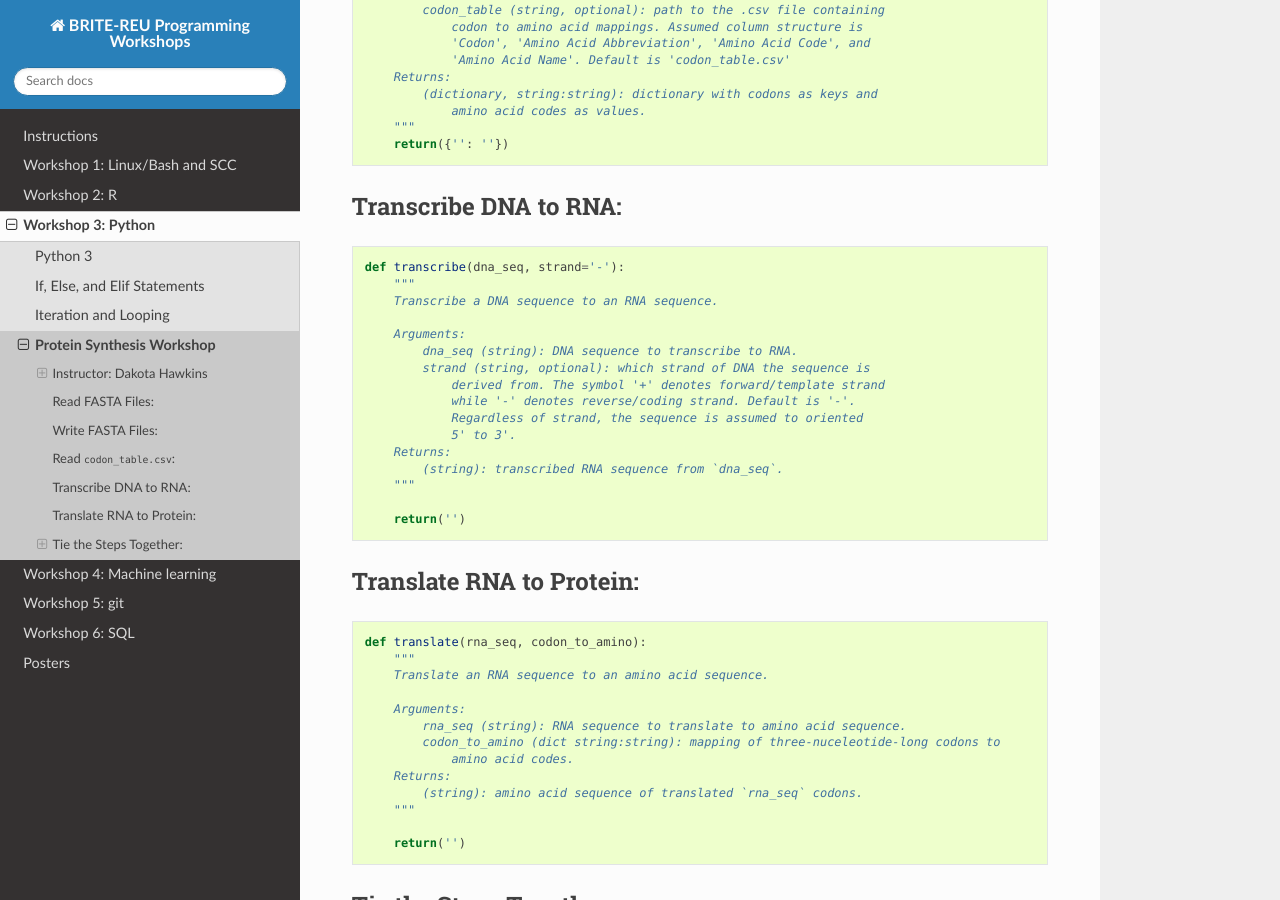
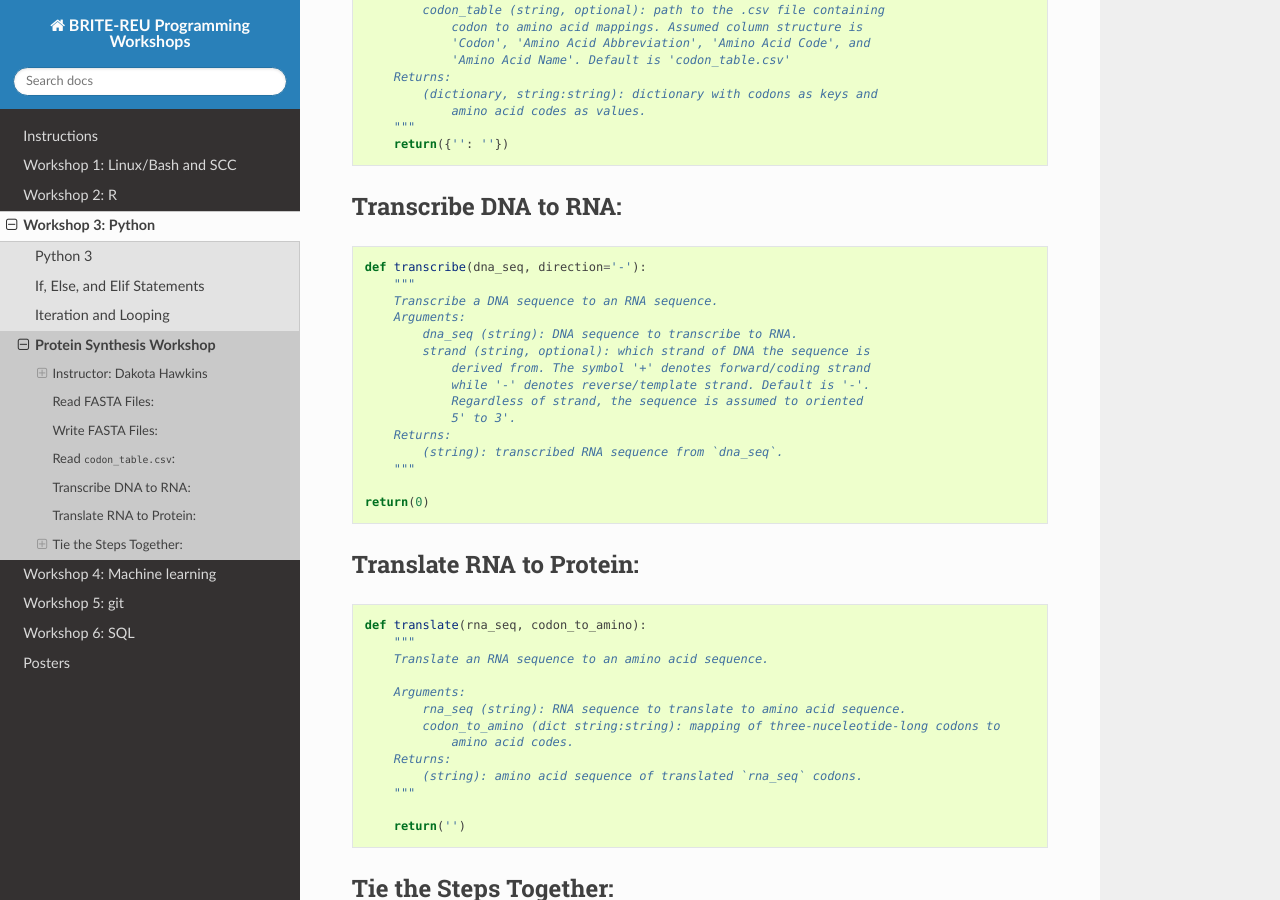
Before and after one commit to BRITE-REU/programming-workshops, a Sphinx documentation site: the page built from source/workshops/03_python/workshop.rst, in a window 1280 px wide and 900 px high, scrolled down 3019 px. Built offline with Sphinx 7.4.7 and the Read the Docs theme 2.0.0, drawn with Linux system fonts in a browser that asks for light colours; pages that are not in the unit, such as notebooks, are missing from menus.

Commit message:
Fixed transcribe stuff.

```diff
--- a/source/workshops/03_python/workshop.rst
+++ b/source/workshops/03_python/workshop.rst
@@ -198,22 +198,21 @@ Transcribe DNA to RNA:
 
 .. code-block:: python
 
-    def transcribe(dna_seq, strand='-'):
-        """
-        Transcribe a DNA sequence to an RNA sequence.
+   def transcribe(dna_seq, direction='-'):
+       """
+       Transcribe a DNA sequence to an RNA sequence.
+       Arguments:
+           dna_seq (string): DNA sequence to transcribe to RNA.
+           strand (string, optional): which strand of DNA the sequence is
+               derived from. The symbol '+' denotes forward/coding strand
+               while '-' denotes reverse/template strand. Default is '-'.
+               Regardless of strand, the sequence is assumed to oriented
+               5' to 3'.
+       Returns:
+           (string): transcribed RNA sequence from `dna_seq`.
+       """
 
-        Arguments:
-            dna_seq (string): DNA sequence to transcribe to RNA.
-            strand (string, optional): which strand of DNA the sequence is
-                derived from. The symbol '+' denotes forward/template strand
-                while '-' denotes reverse/coding strand. Default is '-'.
-                Regardless of strand, the sequence is assumed to oriented
-                5' to 3'.
-        Returns:
-            (string): transcribed RNA sequence from `dna_seq`.
-        """
-
-        return('')
+   return(0)
 
 Translate RNA to Protein:
 ~~~~~~~~~~~~~~~~~~~~~~~~~
```
